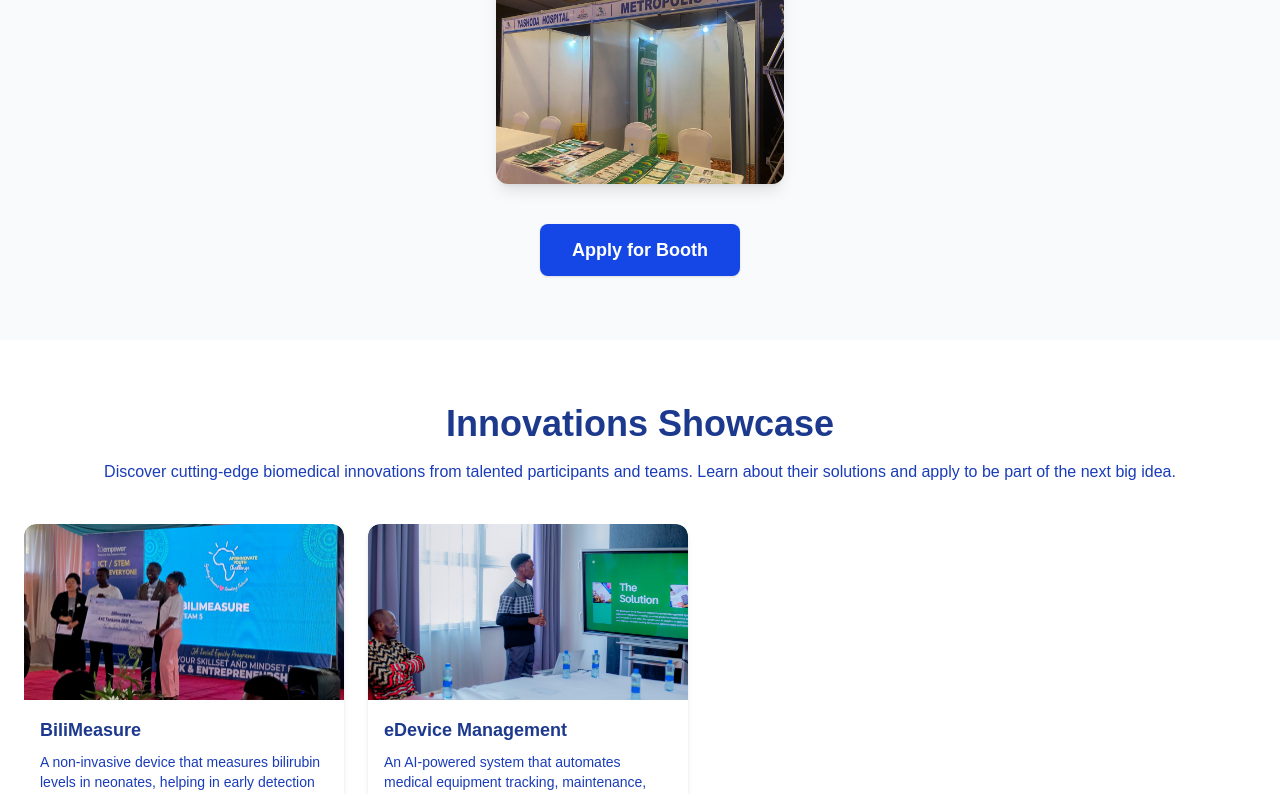
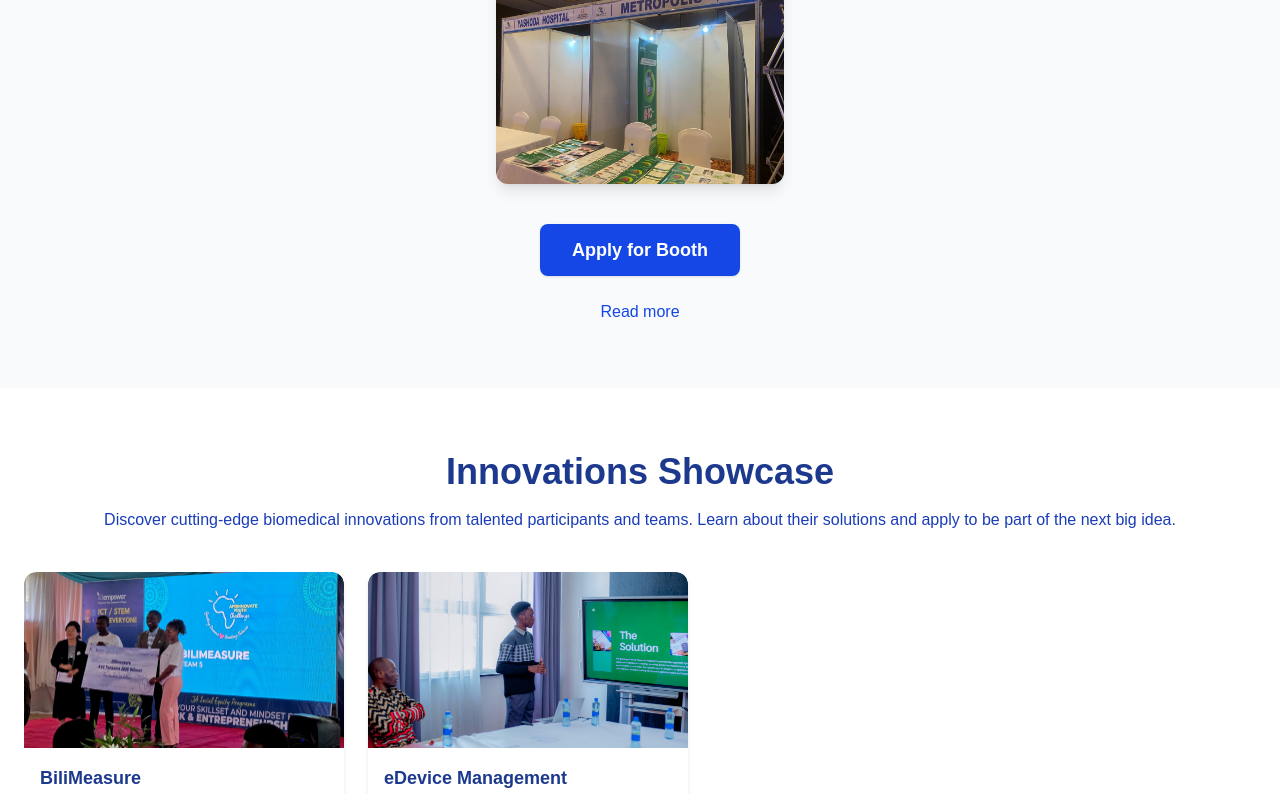
Before and after one commit to Jackson-zablon15/bmesummit, a Next.js app: page / in a window 1280 px wide. Shown: the part 2774-3568 px from the top of the page. Built offline with nearby package versions, Linux system fonts and the light colour scheme.

Commit message:
Add booth specification

```diff
--- a/src/components/Booth.tsx
+++ b/src/components/Booth.tsx
@@ -1,4 +1,5 @@
-import React from "react";
+"use client";
+import React, { useState } from "react";
 import Image from "next/image";
 
 const boothImages = [
@@ -6,6 +7,7 @@ const boothImages = [
 ];
 
 export default function Booth() {
+  const [showDetails, setShowDetails] = useState(false);
   return (
     <section id="booth" className="py-16 bg-gray-50">
       <div className="max-w-5xl mx-auto px-4">
@@ -39,6 +41,46 @@ export default function Booth() {
             Apply for Booth
           </a>
         </div>
+
+        <div className="mt-6 text-center">
+          <button
+            type="button"
+            className="text-blue-700 hover:underline font-medium"
+            onClick={() => setShowDetails((s) => !s)}
+            aria-expanded={showDetails}
+            aria-controls="booth-details"
+          >
+            {showDetails ? "Read less" : "Read more"}
+          </button>
+        </div>
+
+        {showDetails && (
+          <div id="booth-details" className="mt-6 bg-white rounded-lg shadow-sm p-6 text-left">
+            <h3 className="text-xl font-semibold text-blue-900 mb-3">Booth Properties</h3>
+            <h4 className="text-blue-900 font-medium mb-2">BOOTH SPECIFICATION</h4>
+            <ul className="list-disc list-inside mb-3 text-sm text-gray-700">
+              <li>Booth Dimensions: 3 meters (length) × 3 meters (width)</li>
+              <li>Total Space: 9 square meters</li>
+              <li>Panel Design: Constructed using three (3) panels, each measuring 96 cm, forming a complete booth setup.</li>
+              <li>Height: 245 cm</li>
+              <li>Setup: Fully furnished and decorated exhibition booth for both days of the summit</li>
+            </ul>
+
+            <h4 className="text-blue-900 font-medium mb-2">Booth Sponsorship Package – TZS 650,000</h4>
+            <p className="mb-2 text-sm text-gray-700">Each booth sponsorship includes exclusive benefits such as:</p>
+            <ol className="list-decimal list-inside text-sm text-gray-700 space-y-1">
+              <li>Fully set-up and decorated exhibition booth (2 days)</li>
+              <li>Organization logo placement on the official BME Connect Summit website and digital platforms</li>
+              <li>Logo display on summit banners, posters, and event materials</li>
+              <li>Media visibility and branding during and after the event</li>
+              <li>Lunch and refreshments for two company representatives (both days)</li>
+              <li>Participation in student mentorship and innovation guidance sessions</li>
+              <li>Recognition as an Official Partner during the opening and closing ceremonies</li>
+              <li>Inclusion in the Post-Event Report and media highlights</li>
+              <li>Networking opportunities with policymakers, hospitals, innovators, and investors</li>
+            </ol>
+          </div>
+        )}
       </div>
     </section>
   );
```
